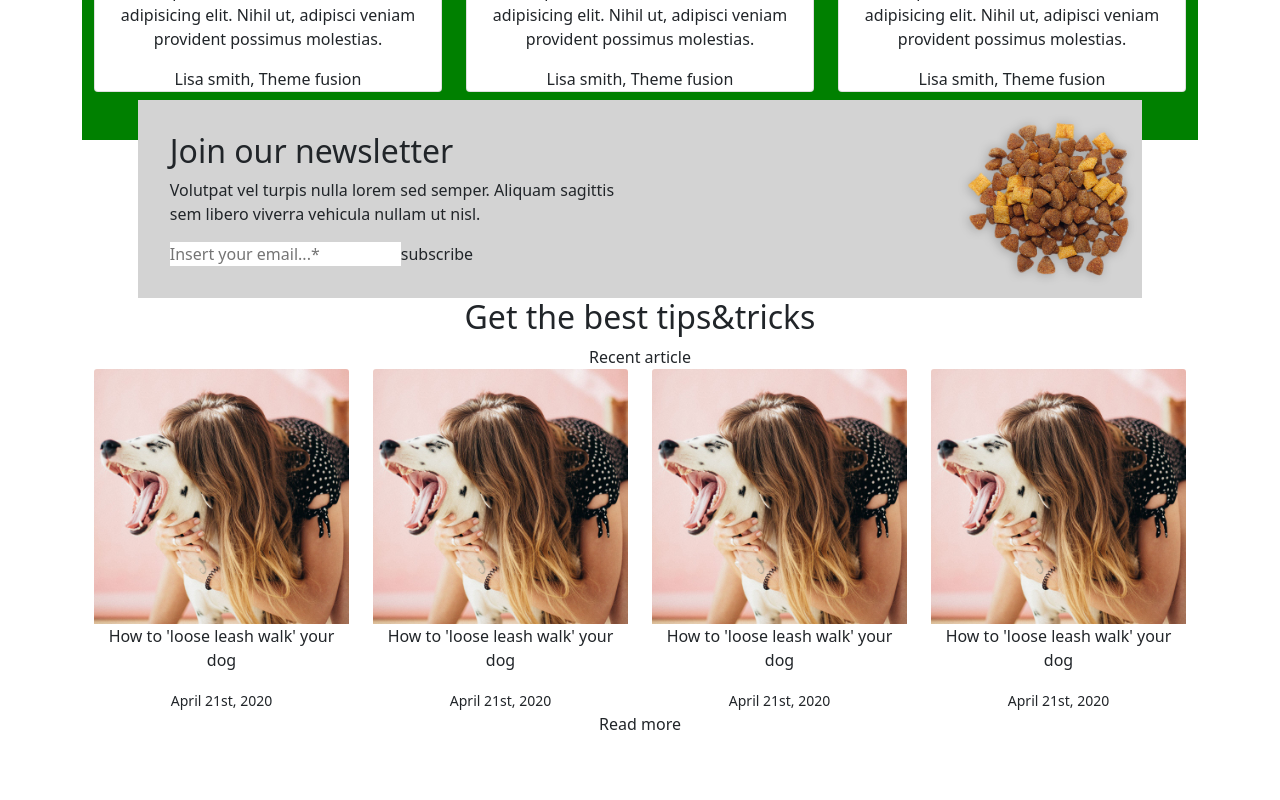
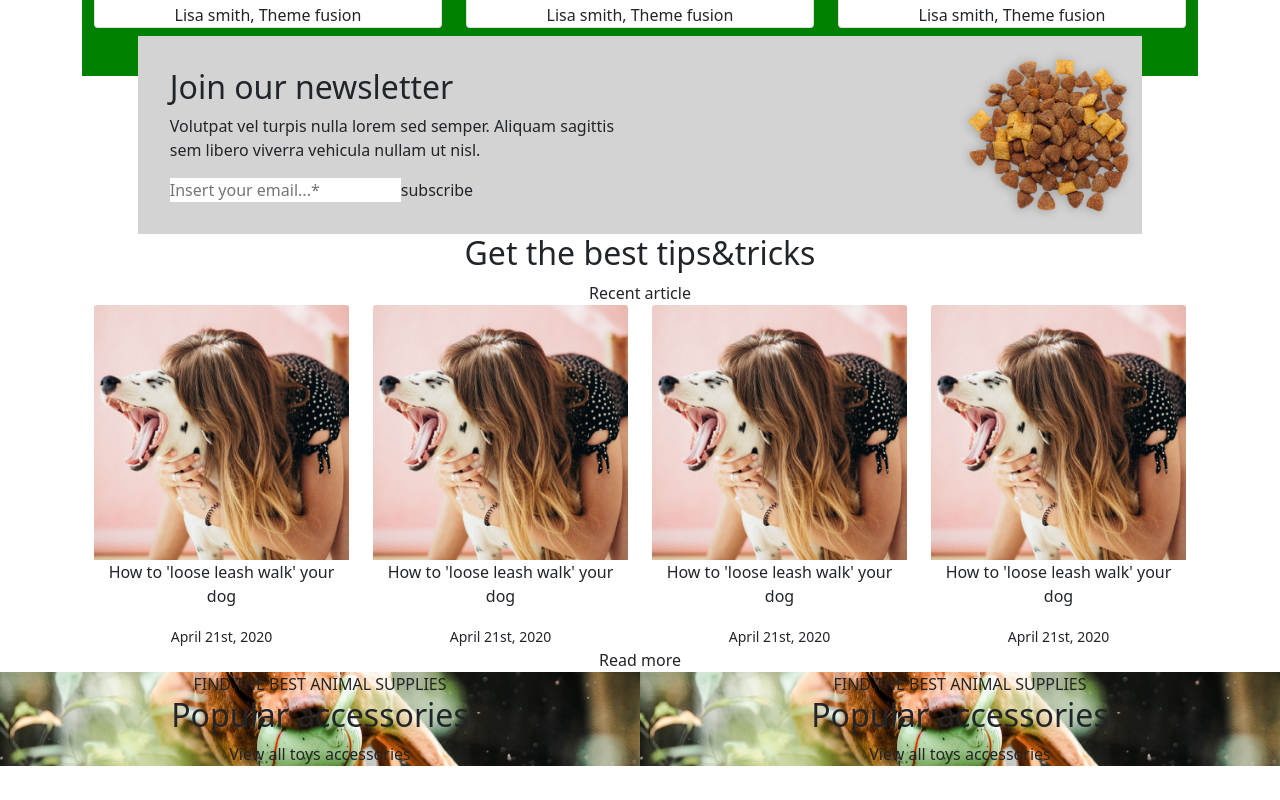
Before and after one commit to erkrabbo/proj-html-vuejs, a Vue app: page / in a window 1280 px wide. Shown: the part 3152-3952 px from the top of the page. After the commit the page ends 3918 px from the top, so only its background shows below. Built offline with nearby package versions, Linux system fonts and the light colour scheme; a web font is replaced by a local one.

Commit message:
pet banner

```diff
--- /dev/null
+++ b/src/components/PetBanner.vue
@@ -0,0 +1,24 @@
+<template>
+  <div class="text-center">
+    <span>FIND THE BEST ANIMAL SUPPLIES</span>
+    <h2>Popular accessories</h2>
+    <button>
+      View all toys accessories
+    </button>
+  </div>
+</template>
+
+<script>
+export default {
+  name: 'PetBanner.vue'
+}
+</script>
+
+<style scoped lang="scss">
+  div{
+    background: url('../assets/img/banner-8-2x.jpg');
+    background-position: left;
+    background-size: cover;
+    flex-grow: 1;
+  }
+</style>
--- a/src/components/PetShopPreview.vue
+++ b/src/components/PetShopPreview.vue
@@ -31,6 +31,10 @@
       <pet-newsletter />
       <pet-blog />
     </b-container>
+    <section class="d-flex">
+      <pet-banner/>
+      <pet-banner/>
+    </section>
   </section>
 </template>
 
@@ -42,6 +46,7 @@ import PetBestSellers from './PetBestSellers.vue'
 import PetUsersTestimonials from './PetUsersTestimonials.vue'
 import PetNewsletter from './PetNewsletter.vue'
 import PetBlog from './PetBlog.vue'
+import PetBanner from './PetBanner.vue'
 
 export default {
   name: 'PetShopPreview',
@@ -51,7 +56,8 @@ export default {
     PetBestSellers,
     PetUsersTestimonials,
     PetNewsletter,
-    PetBlog
+    PetBlog,
+    PetBanner
   },
   computed: {
     shopCategories () {
@@ -74,7 +80,7 @@ export default {
 
 <style scoped lang="scss">
   .shop-preview{
-    padding: 4rem 2rem;
+    // padding: 4rem 2rem;
     text-align: center;
     .intro{
       max-width: 50%;
```
